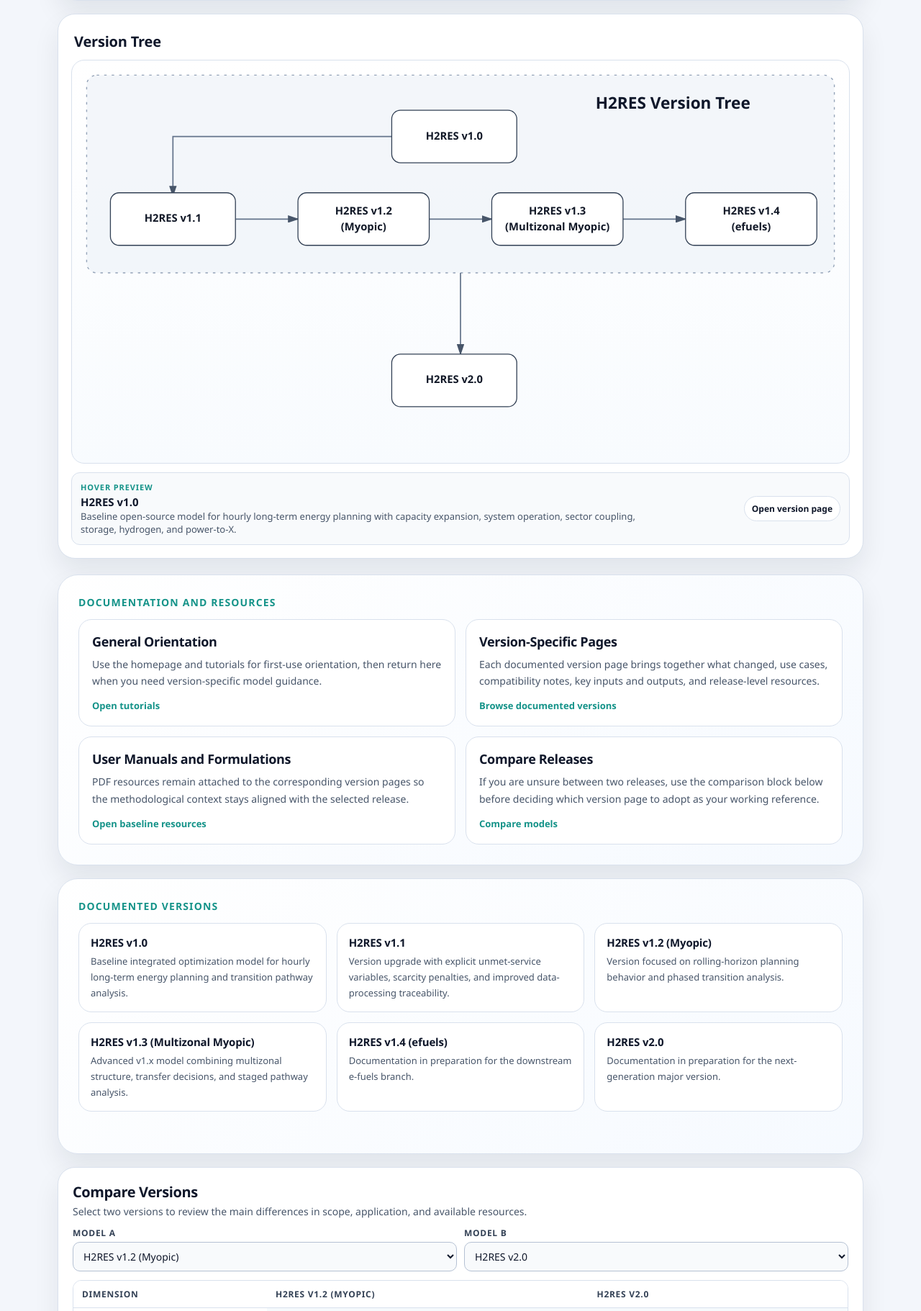
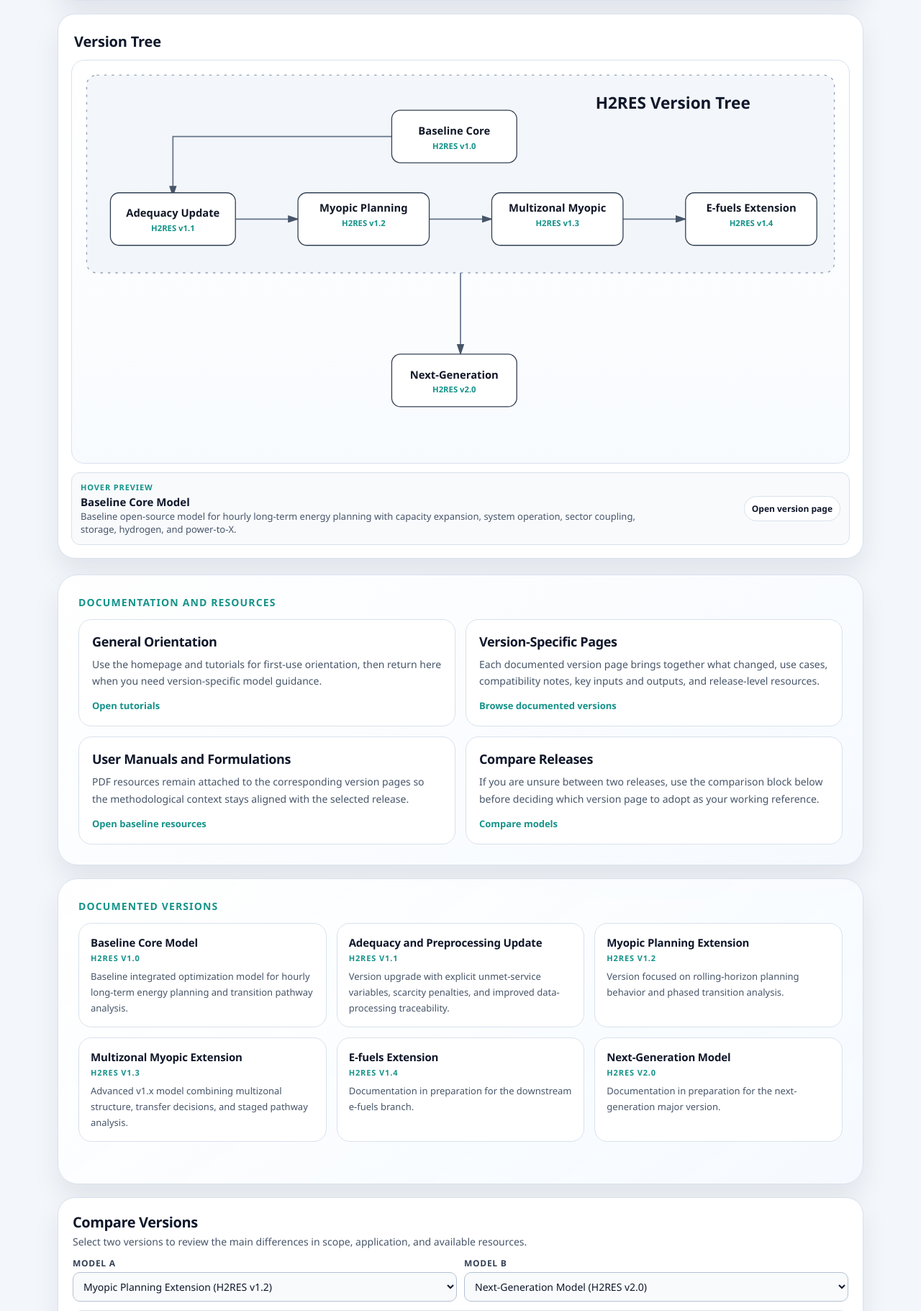
Before and after one commit to Franciscofloresg/H2RES_web_draft, a PHP site: page /model/index.html in a window 1280 px wide. Shown: the part 1315-3136 px from the top of the page at 72% size. Run offline with PHP 8.4, Linux system fonts and the light colour scheme.

Commit message:
Add descriptive titles for model versions

```diff
--- a/assets/css/versions.css
+++ b/assets/css/versions.css
@@ -231,6 +231,12 @@
   pointer-events: none;
 }
 
+.version-index .node-label-sub {
+  font-size: 13px;
+  font-weight: 700;
+  fill: var(--accent);
+}
+
 .version-index .node-link:hover .node-box,
 .version-index .node-link:focus .node-box {
   stroke: var(--accent);
@@ -349,6 +355,16 @@
   margin-bottom: 4px;
   font-size: 15px;
   letter-spacing: -0.01em;
+}
+
+.version-index .version-card .version-card-tag {
+  display: block;
+  margin-bottom: 6px;
+  color: var(--accent);
+  font-size: 11px;
+  font-weight: 700;
+  text-transform: uppercase;
+  letter-spacing: 0.08em;
 }
 
 .version-index .version-card span {
@@ -551,6 +567,15 @@
   gap: 8px;
   flex-wrap: wrap;
   margin-top: 16px;
+}
+
+.version-detail .version-tag {
+  margin: 2px 0 8px;
+  color: var(--accent);
+  font-size: 13px;
+  font-weight: 700;
+  letter-spacing: 0.08em;
+  text-transform: uppercase;
 }
 
 .version-detail .access-card {
--- a/assets/js/version-data.js
+++ b/assets/js/version-data.js
@@ -3,9 +3,10 @@ const DEFAULT_VERSION_GITHUB_URL = SITE_LINKS.coreReleases || SITE_LINKS.githubR
 
 window.H2RES_VERSION_DATA = {
   "v1-0": {
-    name: "H2RES v1.0",
+    versionTag: "H2RES v1.0",
+    name: "Baseline Core Model",
     link: "../versions/version.html?id=v1-0",
-    treeLabel: "H2RES v1.0",
+    treeLabel: "Baseline Core",
     timelineNote: "Initial version",
     cardSummary: "Baseline integrated optimization model for hourly long-term energy planning and transition pathway analysis.",
     preview: "Baseline open-source model for hourly long-term energy planning with capacity expansion, system operation, sector coupling, storage, hydrogen, and power-to-X.",
@@ -59,13 +60,14 @@ window.H2RES_VERSION_DATA = {
       "You are specifically looking for a more advanced version tailored to myopic or multizonal-myopic analysis."
     ],
     links: [
-      { id: "v1-1", label: "H2RES v1.1", note: "Next model in the diagram" }
+      { id: "v1-1", label: "Adequacy and Preprocessing Update", note: "Next model in the diagram" }
     ]
   },
   "v1-1": {
-    name: "H2RES v1.1",
+    versionTag: "H2RES v1.1",
+    name: "Adequacy and Preprocessing Update",
     link: "../versions/version.html?id=v1-1",
-    treeLabel: "H2RES v1.1",
+    treeLabel: "Adequacy Update",
     timelineNote: "Derived from v1.0",
     cardSummary: "Version upgrade with explicit unmet-service variables, scarcity penalties, and improved data-processing traceability.",
     preview: "v1.1 extends the baseline model with explicit unmet-service variables, transparent scarcity penalties, new scenario controls, and updated preprocessing for active data packages.",
@@ -120,14 +122,15 @@ window.H2RES_VERSION_DATA = {
       "You need a full-horizon implementation that does not rely on the reduced time-horizon setting currently present in the v1.1 code."
     ],
     links: [
-      { id: "v1-0", label: "H2RES v1.0", note: "Previous model" },
-      { id: "v1-2-myopic", label: "H2RES v1.2 (Myopic)", note: "Next model" }
+      { id: "v1-0", label: "Baseline Core Model", note: "Previous model" },
+      { id: "v1-2-myopic", label: "Myopic Planning Extension", note: "Next model" }
     ]
   },
   "v1-2-myopic": {
-    name: "H2RES v1.2 (Myopic)",
+    versionTag: "H2RES v1.2",
+    name: "Myopic Planning Extension",
     link: "../versions/version.html?id=v1-2-myopic",
-    treeLabel: "H2RES v1.2 (Myopic)",
+    treeLabel: "Myopic Planning",
     timelineNote: "Derived from v1.1",
     cardSummary: "Version focused on rolling-horizon planning behavior and phased transition analysis.",
     preview: "v1.2 introduces a rolling-horizon counterpart to the core model, explicit horizon controls, investment carryover between windows, overflow investment penalties, and monetized hydro spill handling.",
@@ -182,15 +185,16 @@ window.H2RES_VERSION_DATA = {
       "You require spatial detail across multiple zones rather than a single-system myopic formulation."
     ],
     links: [
-      { id: "v1-1", label: "H2RES v1.1", note: "Previous model" },
-      { id: "v1-3-multizonal-myopic", label: "H2RES v1.3 (Multizonal Myopic)", note: "Forward model" },
-      { id: "v2-0", label: "H2RES v2.0", note: "Downstream model" }
+      { id: "v1-1", label: "Adequacy and Preprocessing Update", note: "Previous model" },
+      { id: "v1-3-multizonal-myopic", label: "Multizonal Myopic Extension", note: "Forward model" },
+      { id: "v2-0", label: "Next-Generation Model", note: "Downstream model" }
     ]
   },
   "v1-3-multizonal-myopic": {
-    name: "H2RES v1.3 (Multizonal Myopic)",
+    versionTag: "H2RES v1.3",
+    name: "Multizonal Myopic Extension",
     link: "../versions/version.html?id=v1-3-multizonal-myopic",
-    treeLabel: "H2RES v1.3 (Multizonal Myopic)",
+    treeLabel: "Multizonal Myopic",
     timelineNote: "Derived from v1.2",
     cardSummary: "Advanced v1.x model combining multizonal structure, transfer decisions, and staged pathway analysis.",
     preview: "v1.3 restructures the model around an explicit multizone architecture with regional variables, bilateral electricity transfers, endogenous transfer investment, national policy layers, and rolling-horizon sequencing managed through the workflow wrapper.",
@@ -245,14 +249,15 @@ window.H2RES_VERSION_DATA = {
       "You need a more specialized downstream model focused specifically on e-fuels rather than general regional coupling."
     ],
     links: [
-      { id: "v1-2-myopic", label: "H2RES v1.2 (Myopic)", note: "Previous model" },
-      { id: "v1-4-efuels", label: "H2RES v1.4 (efuels)", note: "Next model" }
+      { id: "v1-2-myopic", label: "Myopic Planning Extension", note: "Previous model" },
+      { id: "v1-4-efuels", label: "E-fuels Extension", note: "Next model" }
     ]
   },
   "v1-4-efuels": {
-    name: "H2RES v1.4 (efuels)",
+    versionTag: "H2RES v1.4",
+    name: "E-fuels Extension",
     link: "../versions/version.html?id=v1-4-efuels",
-    treeLabel: "H2RES v1.4 (efuels)",
+    treeLabel: "E-fuels Extension",
     timelineNote: "Derived from v1.3",
     cardSummary: "Documentation in preparation for the downstream e-fuels branch.",
     preview: "Documentation for v1.4 is currently in preparation. This version is expected to extend the v1.3 regional line with e-fuels-specific modeling and sector-coupling details.",
@@ -306,13 +311,14 @@ window.H2RES_VERSION_DATA = {
       "You need version-specific implementation details that have not yet been published."
     ],
     links: [
-      { id: "v1-3-multizonal-myopic", label: "H2RES v1.3 (Multizonal Myopic)", note: "Previous model" }
+      { id: "v1-3-multizonal-myopic", label: "Multizonal Myopic Extension", note: "Previous model" }
     ]
   },
   "v2-0": {
-    name: "H2RES v2.0",
+    versionTag: "H2RES v2.0",
+    name: "Next-Generation Model",
     link: "../versions/version.html?id=v2-0",
-    treeLabel: "H2RES v2.0",
+    treeLabel: "Next-Generation",
     timelineNote: "Derived from v1.2 (parallel major line)",
     cardSummary: "Documentation in preparation for the next-generation major version.",
     preview: "Documentation for v2.0 is currently under development. This version is shown as the next major downstream line, but its full methodological description is still being assembled.",
--- a/assets/js/version-detail.js
+++ b/assets/js/version-detail.js
@@ -96,6 +96,7 @@
     setSectionVisibility(true);
     document.title = version.name + " - H2RES Model";
     document.getElementById("crumbVersionName").textContent = version.name;
+    document.getElementById("versionTag").textContent = version.versionTag || "H2RES version";
     document.getElementById("versionName").textContent = version.name;
     document.getElementById("versionSubtitle").textContent = version.subtitle;
     document.getElementById("versionDescription").textContent = version.description;
--- a/assets/js/versions-index.js
+++ b/assets/js/versions-index.js
@@ -17,7 +17,7 @@
       const card = document.createElement("a");
       card.className = "version-card";
       card.href = version.link;
-      card.innerHTML = "<strong>" + version.name + "</strong><span>" + (version.cardSummary || version.preview || "") + "</span>";
+      card.innerHTML = `<strong>${version.name}</strong><span class="version-card-tag">${version.versionTag || ""}</span><span>${version.cardSummary || version.preview || ""}</span>`;
       grid.appendChild(card);
     });
   }
@@ -87,15 +87,15 @@
     const selectA = document.getElementById("compareVersionA");
     const selectB = document.getElementById("compareVersionB");
     if (!selectA || !selectB) return;
-    const options = Object.entries(VERSION_DATA).map(([id, version]) => ({ id, name: version.name }));
+    const options = Object.entries(VERSION_DATA).map(([id, version]) => ({ id, name: version.name, tag: version.versionTag || "" }));
     options.forEach((option) => {
       const optionA = document.createElement("option");
       optionA.value = option.id;
-      optionA.textContent = option.name;
+      optionA.textContent = option.tag ? `${option.name} (${option.tag})` : option.name;
       selectA.appendChild(optionA);
       const optionB = document.createElement("option");
       optionB.value = option.id;
-      optionB.textContent = option.name;
+      optionB.textContent = option.tag ? `${option.name} (${option.tag})` : option.name;
       selectB.appendChild(optionB);
     });
     selectA.value = "v1-2-myopic";
--- a/model/index.html
+++ b/model/index.html
@@ -104,35 +104,38 @@
 
             <a class="node-link" href="../versions/version.html?id=v1-0" data-version="v1-0">
               <rect class="node-box node-root" x="500" y="68" width="200" height="84"></rect>
-              <text class="node-label" x="600" y="110">H2RES v1.0</text>
+              <text class="node-label" x="600" y="102">Baseline Core</text>
+              <text class="node-label node-label-sub" x="600" y="126">H2RES v1.0</text>
             </a>
 
             <a class="node-link" href="../versions/version.html?id=v1-1" data-version="v1-1">
               <rect class="node-box node-core" x="50" y="200" width="200" height="84"></rect>
-              <text class="node-label" x="150" y="242">H2RES v1.1</text>
+              <text class="node-label" x="150" y="234">Adequacy Update</text>
+              <text class="node-label node-label-sub" x="150" y="258">H2RES v1.1</text>
             </a>
 
             <a class="node-link" href="../versions/version.html?id=v1-2-myopic" data-version="v1-2-myopic">
               <rect class="node-box node-core" x="350" y="200" width="210" height="84"></rect>
-              <text class="node-label" x="455" y="230">H2RES v1.2</text>
-              <text class="node-label" x="455" y="256">(Myopic)</text>
+              <text class="node-label" x="455" y="226">Myopic Planning</text>
+              <text class="node-label node-label-sub" x="455" y="250">H2RES v1.2</text>
             </a>
 
             <a class="node-link" href="../versions/version.html?id=v1-3-multizonal-myopic" data-version="v1-3-multizonal-myopic">
               <rect class="node-box node-core" x="660" y="200" width="210" height="84"></rect>
-              <text class="node-label" x="765" y="230">H2RES v1.3</text>
-              <text class="node-label" x="765" y="256">(Multizonal Myopic)</text>
+              <text class="node-label" x="765" y="226">Multizonal Myopic</text>
+              <text class="node-label node-label-sub" x="765" y="250">H2RES v1.3</text>
             </a>
 
             <a class="node-link" href="../versions/version.html?id=v1-4-efuels" data-version="v1-4-efuels">
               <rect class="node-box node-special" x="970" y="200" width="210" height="84"></rect>
-              <text class="node-label" x="1075" y="230">H2RES v1.4</text>
-              <text class="node-label" x="1075" y="256">(efuels)</text>
+              <text class="node-label" x="1075" y="226">E-fuels Extension</text>
+              <text class="node-label node-label-sub" x="1075" y="250">H2RES v1.4</text>
             </a>
 
             <a class="node-link" href="../versions/version.html?id=v2-0" data-version="v2-0">
               <rect class="node-box node-next" x="500" y="458" width="200" height="84"></rect>
-              <text class="node-label" x="600" y="500">H2RES v2.0</text>
+              <text class="node-label" x="600" y="492">Next-Generation</text>
+              <text class="node-label node-label-sub" x="600" y="516">H2RES v2.0</text>
             </a>
           </svg>
         </div>
@@ -140,7 +143,7 @@
         <div class="preview-panel" aria-live="polite">
           <div class="preview-text">
             <small>Hover Preview</small>
-            <strong id="versionPreviewTitle">H2RES v1.0</strong>
+            <strong id="versionPreviewTitle">Baseline Core Model</strong>
             <span id="versionPreviewText">Baseline model used as the starting reference for downstream comparisons.</span>
           </div>
           <a id="versionPreviewLink" class="preview-link" href="../versions/version.html?id=v1-0">Open version page</a>
@@ -149,37 +152,37 @@
         <div class="mobile-timeline" aria-label="H2RES model version timeline">
           <a class="timeline-item root" href="../versions/version.html?id=v1-0">
             <div class="timeline-content">
-              <strong>H2RES v1.0</strong>
+              <strong>Baseline Core Model</strong>
               <span>Initial version</span>
             </div>
           </a>
           <a class="timeline-item core" href="../versions/version.html?id=v1-1">
             <div class="timeline-content">
-              <strong>H2RES v1.1</strong>
+              <strong>Adequacy and Preprocessing Update</strong>
               <span>Derived from v1.0</span>
             </div>
           </a>
           <a class="timeline-item core" href="../versions/version.html?id=v1-2-myopic">
             <div class="timeline-content">
-              <strong>H2RES v1.2 (Myopic)</strong>
+              <strong>Myopic Planning Extension</strong>
               <span>Derived from v1.1</span>
             </div>
           </a>
           <a class="timeline-item core" href="../versions/version.html?id=v1-3-multizonal-myopic">
             <div class="timeline-content">
-              <strong>H2RES v1.3 (Multizonal Myopic)</strong>
+              <strong>Multizonal Myopic Extension</strong>
               <span>Derived from v1.2</span>
             </div>
           </a>
           <a class="timeline-item special" href="../versions/version.html?id=v1-4-efuels">
             <div class="timeline-content">
-              <strong>H2RES v1.4 (efuels)</strong>
+              <strong>E-fuels Extension</strong>
               <span>Derived from v1.3</span>
             </div>
           </a>
           <a class="timeline-item next" href="../versions/version.html?id=v2-0">
             <div class="timeline-content">
-              <strong>H2RES v2.0</strong>
+              <strong>Next-Generation Model</strong>
               <span>Derived from v1.2 (parallel major line)</span>
             </div>
           </a>
--- a/versions/version.html
+++ b/versions/version.html
@@ -16,6 +16,7 @@
 
       <section class="page-hero">
         <p class="section-badge">H2RES Model Profile</p>
+        <p id="versionTag" class="version-tag">H2RES version</p>
         <h1 class="page-title" id="versionName">Unknown model</h1>
         <p id="versionSubtitle" class="page-subtitle">Model details are not available.</p>
         <p id="versionDescription" class="page-subtitle">Open this page from the version tree to see the selected model profile.</p>
```
